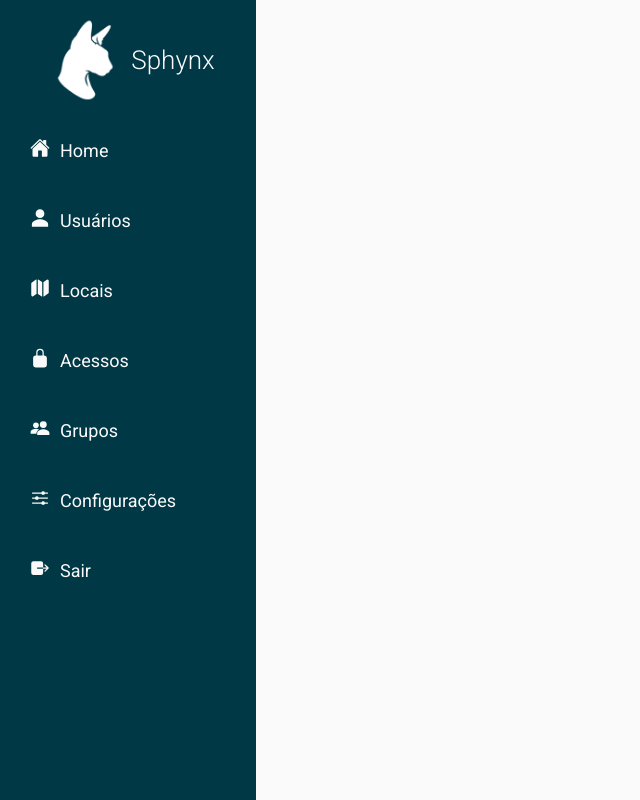
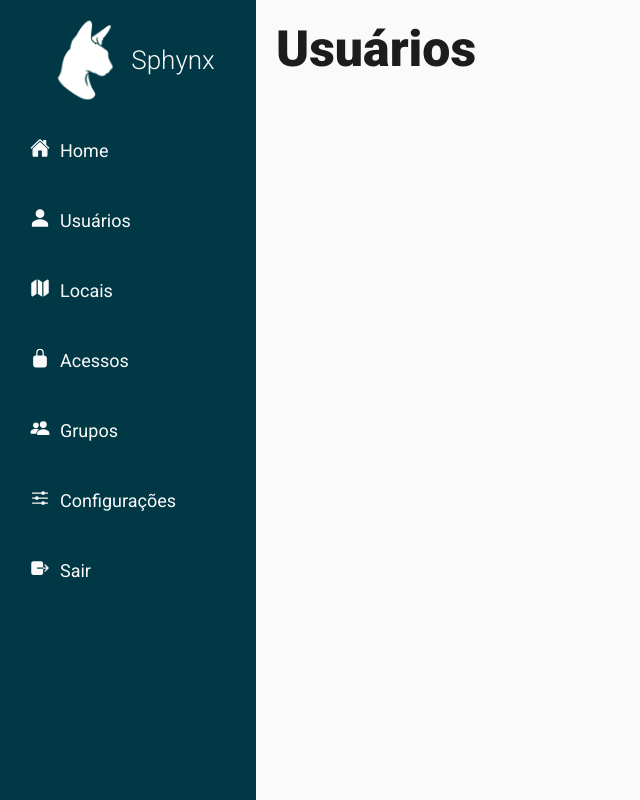
Before and after one commit to Cliyo/Sphynx-Website, a React (Create React App) app: page /customers/new in a window 1280 px wide. Shown: the whole page, without its empty margins (0-640 px from the left). Built offline with nearby package versions, Linux system fonts and the light colour scheme; a web font is replaced by a local one.

Commit message:
feat: add link to customers create page

```diff
--- a/src/Routes.tsx
+++ b/src/Routes.tsx
@@ -1,6 +1,9 @@
+import { BrowserRouter, Route, Routes } from "react-router-dom"
+
 import { NavigationBar } from "components/NavigationBar"
+
 import { Customers } from "pages/Customers"
-import { BrowserRouter, Route, Routes } from "react-router-dom"
+import { CustomersCreate } from "pages/CustomersCreate"
 
 export const RouteApp = () => {
     return (
@@ -8,6 +11,7 @@ export const RouteApp = () => {
             <NavigationBar />
             <Routes>
                 <Route path="/customers" element={<Customers />} />
+                <Route path="/customers/new" element={<CustomersCreate />} />
             </Routes>
         </BrowserRouter>
     )
--- a/src/pages/Customers/index.tsx
+++ b/src/pages/Customers/index.tsx
@@ -4,6 +4,7 @@ import { Button } from "components/Button"
 import { Table } from "components/Table"
 import { customersTableHeaders } from "constants/table"
 import { CustomerTableData } from "dtos/CustomerDTO"
+import { NavLink } from "react-router-dom"
 
 export const Customers = () => {
 
@@ -40,7 +41,9 @@ export const Customers = () => {
             <InputsContainer>
                 <Input placeholder="Digite aqui..." />
                 <Button text="Filtrar" width={90} />
-                <Button text="Criar" width={90} />
+                <NavLink to={"/customers/new"}>
+                  <Button text="Criar" width={90} />
+                </NavLink>
             </InputsContainer>
             <Table headers={customersTableHeaders} content={customerTableData}/>
         </Container>
--- /dev/null
+++ b/src/pages/CustomersCreate/index.tsx
@@ -0,0 +1,9 @@
+import { Container, Title } from "./styles"
+
+export const CustomersCreate = () => {
+    return (
+        <Container>
+            <Title> Usuários </Title>
+        </Container>
+    )
+}
--- /dev/null
+++ b/src/pages/CustomersCreate/styles.ts
@@ -0,0 +1,21 @@
+import styled, { css } from "styled-components";
+
+export const Container = styled.div`
+    display: flex;
+    flex-direction: column;
+
+    flex: 1;
+    height: 100%;
+
+    padding: 20px;
+`
+
+export const Title = styled.h1`
+    ${({theme}) => css`
+        color: ${theme.COLORS.NEUTRAL_900};
+        font-weight: ${theme.FONT_WEIGHT.BOLDER};
+        font-size: ${theme.FONT_SIZE.XXLARGE}px;
+    `}
+    width: 100%;
+    text-align: left;
+`
```
